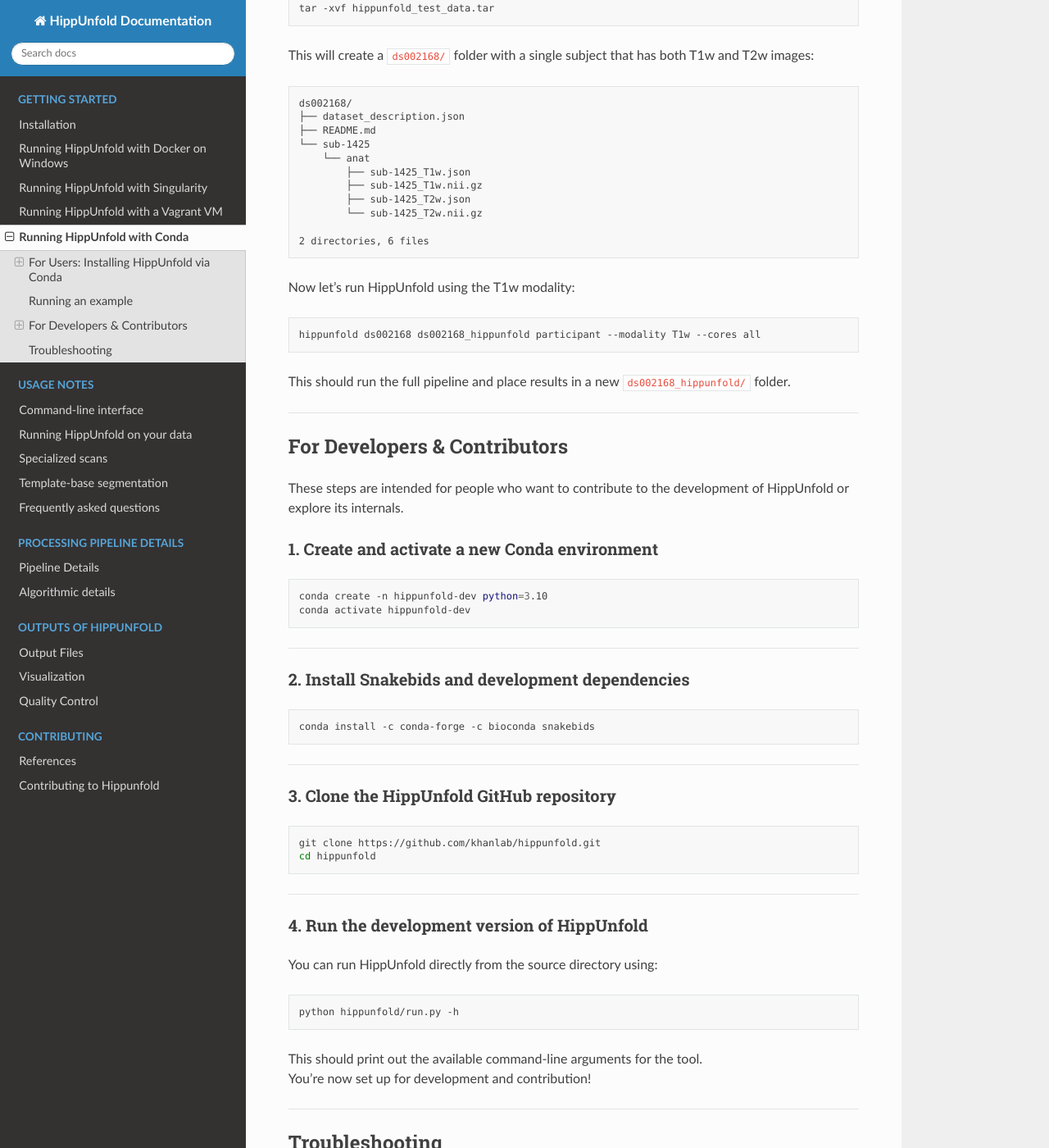
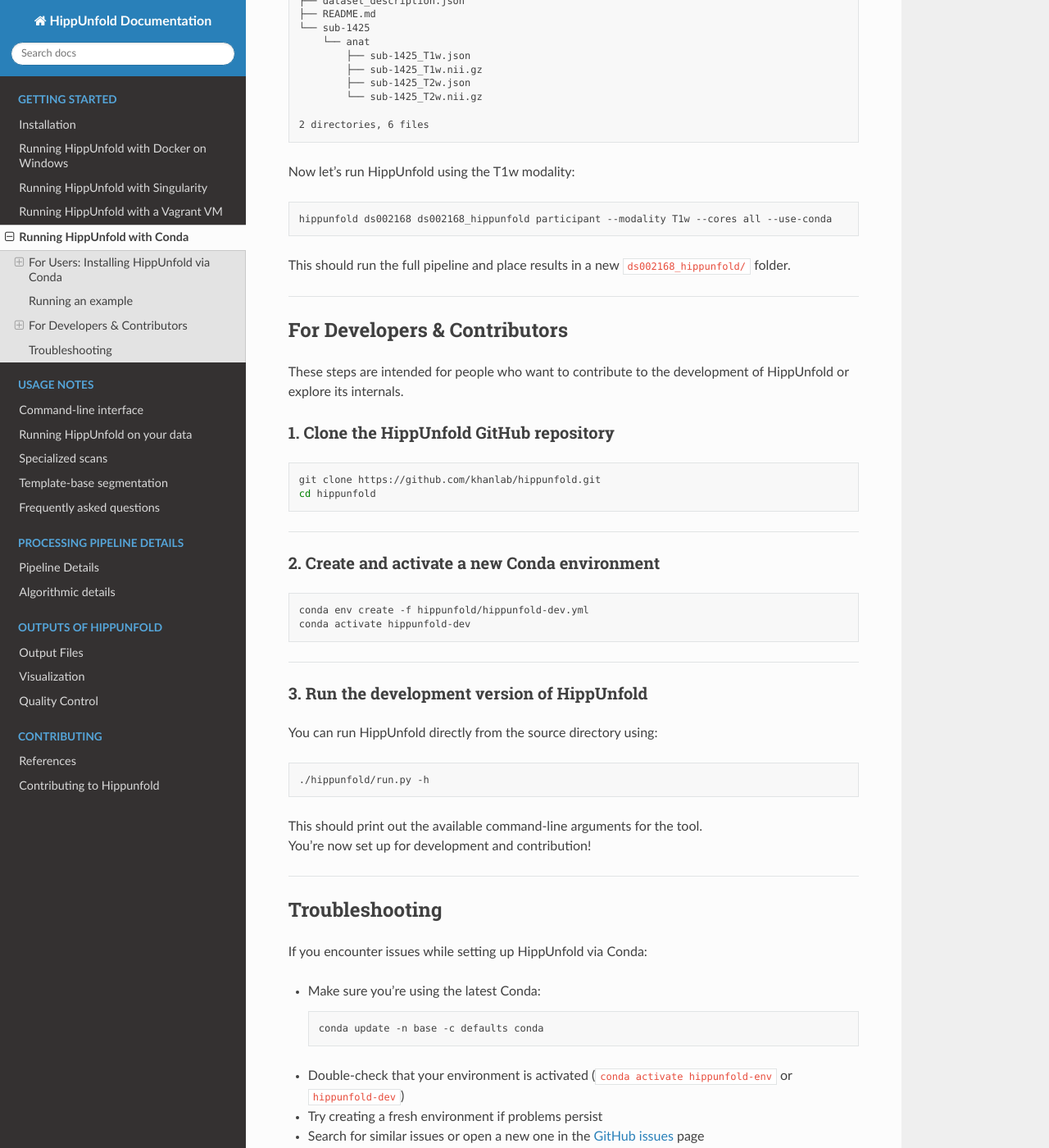
Before and after one commit to khanlab/hippunfold, a Sphinx documentation site: the page built from docs/getting_started/conda.md, in a window 1280 px wide and 1400 px high, scrolled down 1297 px. Shown: the whole window at 82% size. Built offline with Sphinx 7.4.7 and the Read the Docs theme 3.1.0, drawn with Linux system fonts in a browser that asks for light colours; some of the changed text lies outside the part shown.

Commit message:
add hippunfold-dev yml and tweak the documentation a little

````diff
--- a/docs/getting_started/conda.md
+++ b/docs/getting_started/conda.md
@@ -20,21 +20,13 @@
 ### 2. Create and activate a new Conda environment
 
 ```bash
-conda create -n hippunfold-env python=3.10
+conda create --name hippunfold-env -c conda-forge -c bioconda hippunfold
 conda activate hippunfold-env
 ```
 
 ---
 
-### 3. Install HippUnfold from Bioconda
-
-```bash
-conda install -c conda-forge -c bioconda hippunfold
-```
-
----
-
-### 4. Test the installation
+### 3. Test the installation
 
 Run the following command to verify the installation:
 
@@ -75,7 +67,7 @@
 Now let’s run HippUnfold using the T1w modality:
 
 ```bash
-hippunfold ds002168 ds002168_hippunfold participant --modality T1w --cores all
+hippunfold ds002168 ds002168_hippunfold participant --modality T1w --cores all --use-conda
 ```
 
 This should run the full pipeline and place results in a new `ds002168_hippunfold/` folder.
@@ -86,24 +78,7 @@
 
 These steps are intended for people who want to contribute to the development of HippUnfold or explore its internals.
 
-### 1. Create and activate a new Conda environment
-
-```bash
-conda create -n hippunfold-dev python=3.10
-conda activate hippunfold-dev
-```
-
----
-
-### 2. Install Snakebids and development dependencies
-
-```bash
-conda install -c conda-forge -c bioconda snakebids
-```
-
----
-
-### 3. Clone the HippUnfold GitHub repository
+### 1. Clone the HippUnfold GitHub repository
 
 ```bash
 git clone https://github.com/khanlab/hippunfold.git
@@ -112,12 +87,21 @@
 
 ---
 
-### 4. Run the development version of HippUnfold
+### 2. Create and activate a new Conda environment
+
+```bash
+conda env create -f hippunfold/hippunfold-dev.yml
+conda activate hippunfold-dev
+```
+
+---
+
+### 3. Run the development version of HippUnfold
 
 You can run HippUnfold directly from the source directory using:
 
 ```bash
-python hippunfold/run.py -h
+./hippunfold/run.py -h
 ```
 
 This should print out the available command-line arguments for the tool.
````
Also changed, not shown: hippunfold-dev.yml (added, +18 -0 lines).
